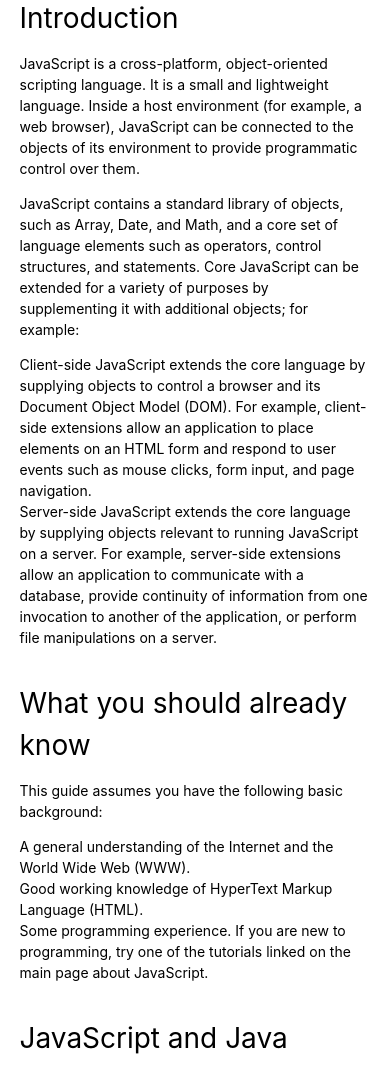
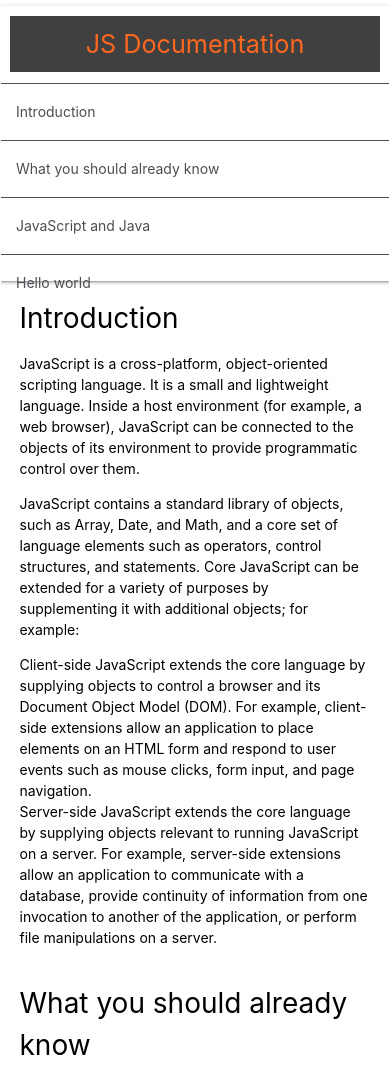
Before and after one commit to rubenVillalvazo/Technical-Documentation-Page, a plain HTML site: page index.html in a window 390 px wide. Shown: the part 59-1128 px from the top of the page. Drawn offline with nearby package versions, Linux system fonts and the light colour scheme.

Commit message:
Corrcción general de estilo

```diff
--- a/index.html
+++ b/index.html
@@ -70,105 +70,36 @@
     </header>
 
     <div class="main">
-      <div class="nav-lateral navbar-fixed">
-        <nav class="" role="navigation" id="navbar">
-          <div class="nav-wrapper">
-            <!-- ---Desktop navbar--- -->
-            <header class="hide-on-med-and-down">JS Documentation</header>
-            <ul class="hide-on-med-and-down" id="">
+
+      <nav id="navbar">
+        <header>JS Documentation</header>
+        <ul>
           <li><a class="nav-link" href="#Introduction">Introduction</a></li>
           <li>
-                <a class="nav-link" href="#What_you_should_already_know"
-                  >What you should already know</a
-                >
+            <a class="nav-link" href="#What_you_should_already_know">What you should already know</a>
           </li>
           <li>
-                <a class="nav-link" href="#JavaScript_and_Java"
-                  >JavaScript and Java</a
-                >
+            <a class="nav-link" href="#JavaScript_and_Java">JavaScript and Java</a>
           </li>
           <li><a class="nav-link" href="#Hello_world">Hello world</a></li>
           <li><a class="nav-link" href="#Variables">Variables</a></li>
           <li>
-                <a class="nav-link" href="#Declaring_variables"
-                  >Declaring variables</a
-                >
+            <a class="nav-link" href="#Declaring_variables">Declaring variables</a>
           </li>
-              <li>
-                <a class="nav-link" href="#Variable_scope">Variable scope</a>
-              </li>
-              <li>
-                <a class="nav-link" href="#Global_variables"
-                  >Global variables</a
-                >
-              </li>
+          <li><a class="nav-link" href="#Variable_scope">Variable scope</a></li>
+          <li><a class="nav-link" href="#Global_variables">Global variables</a></li>
           <li><a class="nav-link" href="#Constants">Constants</a></li>
           <li><a class="nav-link" href="#Data_types">Data types</a></li>
           <li>
-                <a class="nav-link" href="#if...else_statement"
-                  >if...else statement</a
-                >
+            <a class="nav-link" href="#if...else_statement">if...else statement</a>
           </li>
+          <li><a class="nav-link" href="#while_statement">while statement</a></li>
           <li>
-                <a class="nav-link" href="#while_statement">while statement</a>
-              </li>
-              <li>
-                <a class="nav-link" href="#Function_declarations"
-                  >Function declarations</a
-                >
+            <a class="nav-link" href="#Function_declarations">Function declarations</a>
           </li>
           <li><a class="nav-link" href="#Reference">Reference</a></li>
         </ul>
-
-            <!-- ---Mobile navbar--- -->
-            <!-- <ul id="documentation-list" class="sidenav">
-              <li><h4 class="titulo">JS Documentation</h4></li>
-              <li><a class="nav-link" href="#Introduction">Introduction</a></li>
-              <li>
-                <a class="nav-link" href="#What_you_should_already_know"
-                  >What you should already know</a
-                >
-              </li>
-              <li>
-                <a class="nav-link" href="#JavaScript_and_Java"
-                  >JavaScript and Java</a
-                >
-              </li>
-              <li><a class="nav-link" href="#Hello_world">Hello world</a></li>
-              <li><a class="nav-link" href="#Variables">Variables</a></li>
-              <li>
-                <a class="nav-link" href="#Declaring_variables"
-                  >Declaring variables</a
-                >
-              </li>
-              <li>
-                <a class="nav-link" href="#Variable_scope">Variable scope</a>
-              </li>
-              <li>
-                <a class="nav-link" href="#Global_variables"
-                  >Global variables</a
-                >
-              </li>
-              <li><a class="nav-link" href="#Constants">Constants</a></li>
-              <li><a class="nav-link" href="#Data_types">Data types</a></li>
-              <li>
-                <a class="nav-link" href="#if...else_statement"
-                  >if...else statement</a
-                >
-              </li>
-              <li>
-                <a class="nav-link" href="#while_statement">while statement</a>
-              </li>
-              <li>
-                <a class="nav-link" href="#Function_declarations"
-                  >Function declarations</a
-                >
-              </li>
-              <li><a class="nav-link" href="#Reference">Reference</a></li>
-            </ul> -->
-          </div>
       </nav>
-      </div>
 
     <main id="main-doc">
         <section class="main-section row" id="Introduction">
--- a/style/style.scss
+++ b/style/style.scss
@@ -122,81 +122,59 @@ body {
     display: flex;
     width: 100%;
 
-    div.nav-lateral {
-      position: relative;
-      z-index: 998;
-      nav {
-        background-color: transparent;
-        box-shadow: none;
+    #navbar {
+      background-color: #fff;
+      position: fixed;
       min-width: 290px;
       top: 0px;
       left: 0px;
       width: 300px;
-        height: 100%;
-        color: $color-titulos;
-        div.nav-wrapper {
+      height: 83%;
+      border-right: solid;
+      border-color: rgba(0, 22, 22, 0.4);
+      margin-top: 65px;
       header {
-            font-size: 1.5rem;
-            font-weight: bold;
-            margin: 10px !important;
-            margin-top: 65px !important;
-            text-align: center !important;
-            color: black;
+        background-color:  rgba(0, 0, 0, 0.75);
+        color: $code-color;
+        margin: 10px;
+        text-align: center;
+        font-size: 1.8em;
+        font-weight: thin;
       }
       ul {
-            height: 73%;
+        height: 88%;
         padding: 0;
         overflow-y: auto;
         overflow-x: hidden;
-            display: flex;
-            flex-direction: column;
         li {
-              text-align: -webkit-match-parent;
-              h4 {
-                color: white;
-                font-size: 1.5rem;
-                font-weight: bold;
-                margin: 10px !important;
-                text-align: center !important;
-              }
-              a {
-                display: block;
-                padding: 5px 15px;
-                text-decoration: none;
-                cursor: pointer;
-                //border-top: 1px solid;
+          color: #4d4e53;
+          border-top: 1px solid;
           list-style: none;
           position: relative;
           width: 100%;
-                color: $header-texto !important;
-                &:hover {
-                  color: $header-texto !important;
+          a {
+            display: block;
+            color: #4d4e53;
+            text-decoration: none;
+            cursor: pointer;
           }
         }
       }
-          }
-          .sidenav {
-            background-color: $color-primario !important;
-            position: fixed;
-            width: 300px;
-            left: 0;
+      @media only screen and (max-width: 992px) {
+        background-color: white;
+        position: absolute;
         top: 0;
+        padding: 0;
         margin: 0;
-            -webkit-transform: translateX(-100%);
-            transform: translateX(-100%);
-            height: 100%;
-            height: calc(100% + 60px);
-            height: -moz-calc(100%);
-            padding-bottom: 60px;
-            //background-color: #fff;
-            z-index: 999;
-            overflow-y: auto;
-            will-change: transform;
-            -webkit-backface-visibility: hidden;
-            backface-visibility: hidden;
-            -webkit-transform: translateX(-105%);
-            transform: translateX(-105%);
-          }
+        width: 100%;
+        max-height: 275px;
+        border: none;
+        z-index: 1;
+        border-bottom: 2px solid;
+        margin-top: 65px;
+        ul {
+          border: 1px solid;
+          height: 207px;
         }
       }
     }
@@ -208,6 +186,7 @@ body {
       @media screen and (max-width: 992px) {
         margin: auto;
         width: 90%;
+        margin-top: 300px;
       }
 
       .main-section {
```
Also changed, not shown: style/style.css, 1 other file. Lines whose indentation alone changed are shown as unchanged.
